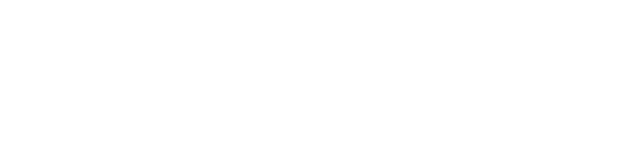
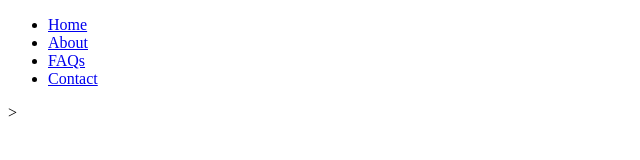
Before and after one commit to rmill24/demo, a plain HTML site: page index.html in a window 1280 px wide. Shown: the whole page, without its empty margins (0-640 px from the left). Drawn offline with Linux system fonts and the light colour scheme.

Commit message:
feat(nav): create initial navbar component
Added navigation bar with Home, About, FAQs, and Contact links. No styles applied yet.

```diff
--- a/index.html
+++ b/index.html
@@ -4,8 +4,16 @@
     <meta charset="UTF-8">
     <meta name="viewport" content="width=device-width, initial-scale=1.0">
     <title>Demo</title>
+    <link rel="stylesheet" href="assets/css/style.css">
 </head>
 <body>
-
+    <nav>
+        <ul>
+            <li><a href="#">Home</a></li>
+            <li><a href="#">About</a></li>
+            <li><a href="#">FAQs</a></li>
+            <li><a href="#">Contact</a></li>
+        </ul>
+    </nav>>
 </body>
 </html>
```
